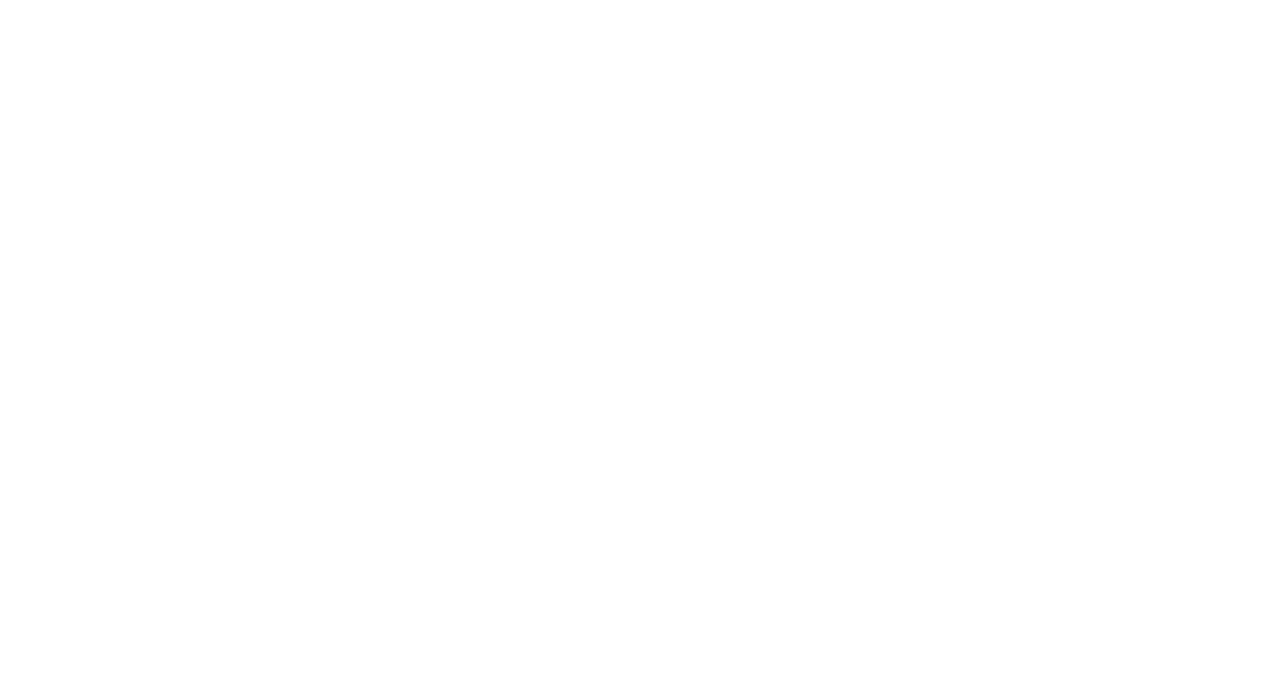
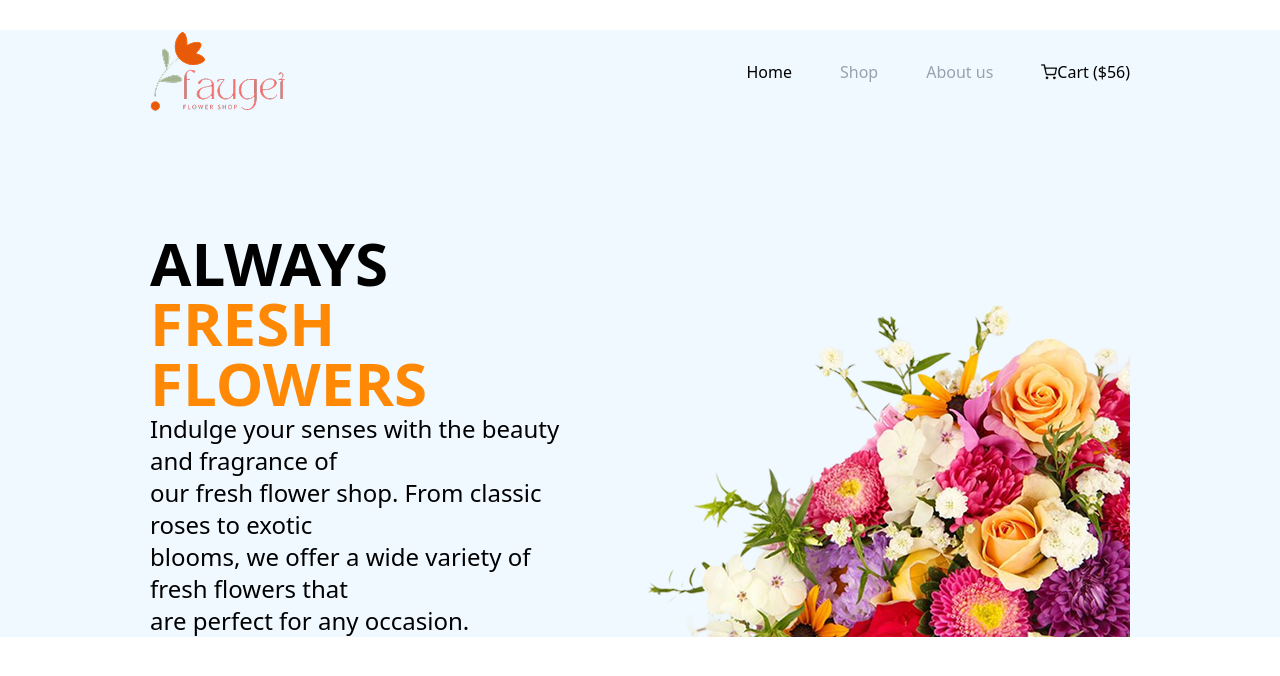
Before and after one commit to TanvirSakil/Assignment-2, a plain HTML site: page index.html in a window 1280 px wide. Drawn offline with nearby package versions, Linux system fonts and the light colour scheme.

Commit message:
adding nav and banner section

```diff
--- /dev/null
+++ b/Styles/styles.css
@@ -0,0 +1 @@
+@import "tailwindcss"
--- a/index.html
+++ b/index.html
@@ -1,11 +1,65 @@
 <!DOCTYPE html>
 <html lang="en">
+
 <head>
     <meta charset="UTF-8">
     <meta name="viewport" content="width=device-width, initial-scale=1.0">
+    <link rel="stylesheet" href="Styles/styles.css">
+    <script src="https://cdn.jsdelivr.net/npm/@tailwindcss/browser@4"></script>
     <title>Flower Market</title>
 </head>
+
+<header class="bg-sky-50">
+    <nav class>
+        <section class="flex justify-between items-center ml-[150px] mr-[150px] mt-[30px] ">
+
+            <img src="images/logo.png" alt="">
+
+
+            <div class="flex items-center justify-center gap-12">
+                <a class="hidden md:block" href="">Home</a>
+                <a class="text-gray-400 hidden md:block" href="">Shop</a>
+                <a class="text-gray-400 hidden md:block" href="">About us</a>
+
+
+                <div class="flex ">
+                    <img class="mt-1 h-4 w-4" src="images/shopping-cart (1).png" alt="">
+                    <a class="">Cart ($56)</a>
+                </div>
+
+            </div>
+
+
+        </section>
+    </nav>
+
+
+
+    <section class="flex justify-between ml-[150px] mr-[150px] mt-[120px] items-end">
+        <div>
+            <h3 class="text-6xl font-bold">ALWAYS <span class="text-orange-400">FRESH</span> <br><span
+                    class="text-orange-400">FLOWERS</span></h3>
+            <p class="text-2xl">Indulge your senses with the beauty and fragrance of<br>our fresh flower shop. From
+                classic roses to exotic<br>blooms, we offer a wide variety of fresh flowers that<br>are perfect for any
+                occasion. </p>
+
+        </div>
+        <img src="images/hero-flower.png" alt="">
+    </section>
+
+
+</header>
+
+
+
 <body>
+    <main>
+
+
+
+
+    </main>
 
 </body>
+
 </html>
```
Also changed, not shown: images/deal-ana.png (added), images/deal-bloom.png (added), images/deal-zabo.png (added), images/flower-store.png (added), images/hero-flower.png (added), images/icon-facebook.png (added), images/icon-linkedin.png (added), images/icon-twitter.png (added), images/icon-youtube.png (added), images/logo.png (added), images/news-letter-bg.png (added), images/sample-flower-image.png (added), images/shopping-cart (1).png (added), images/trusted-badge.png (added).
